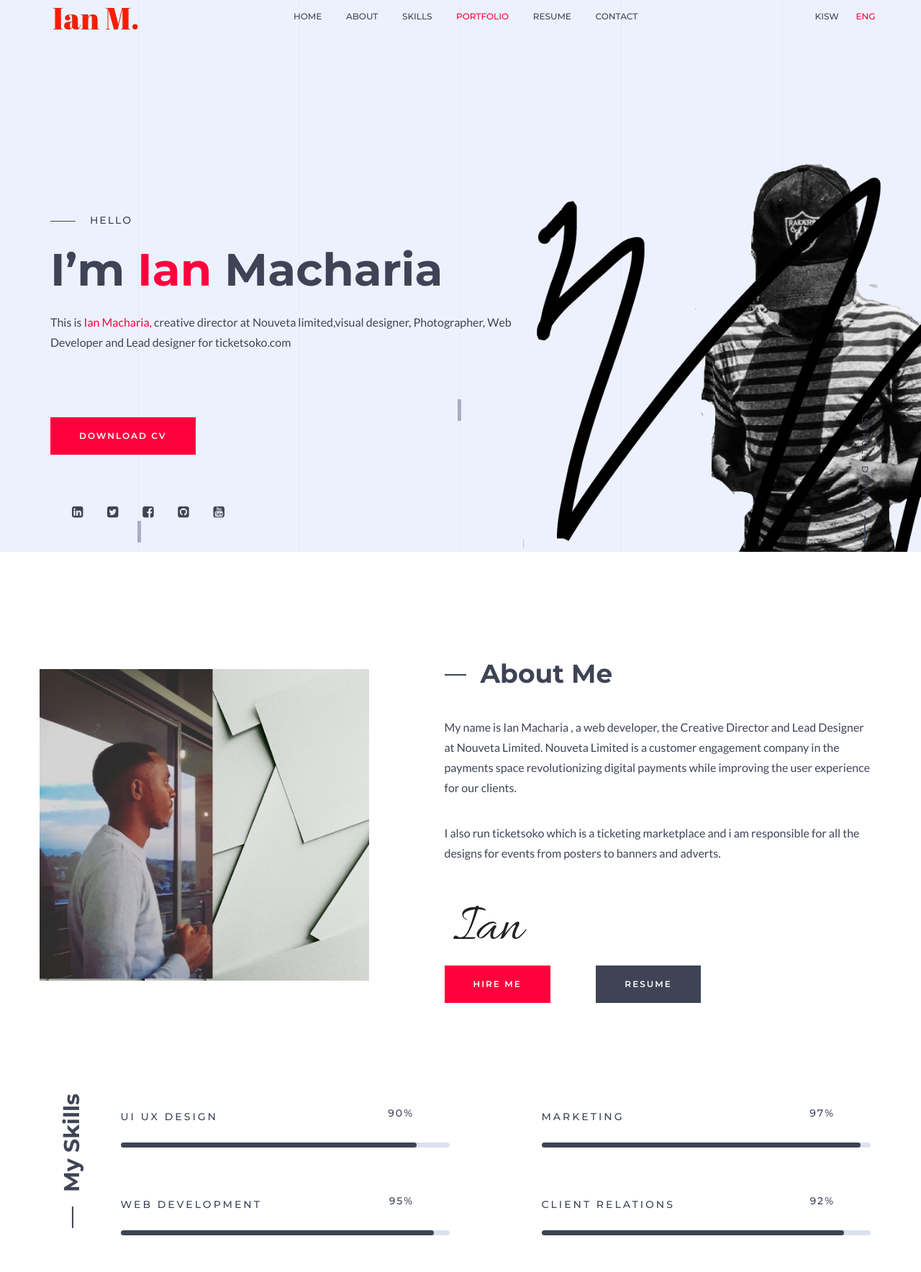
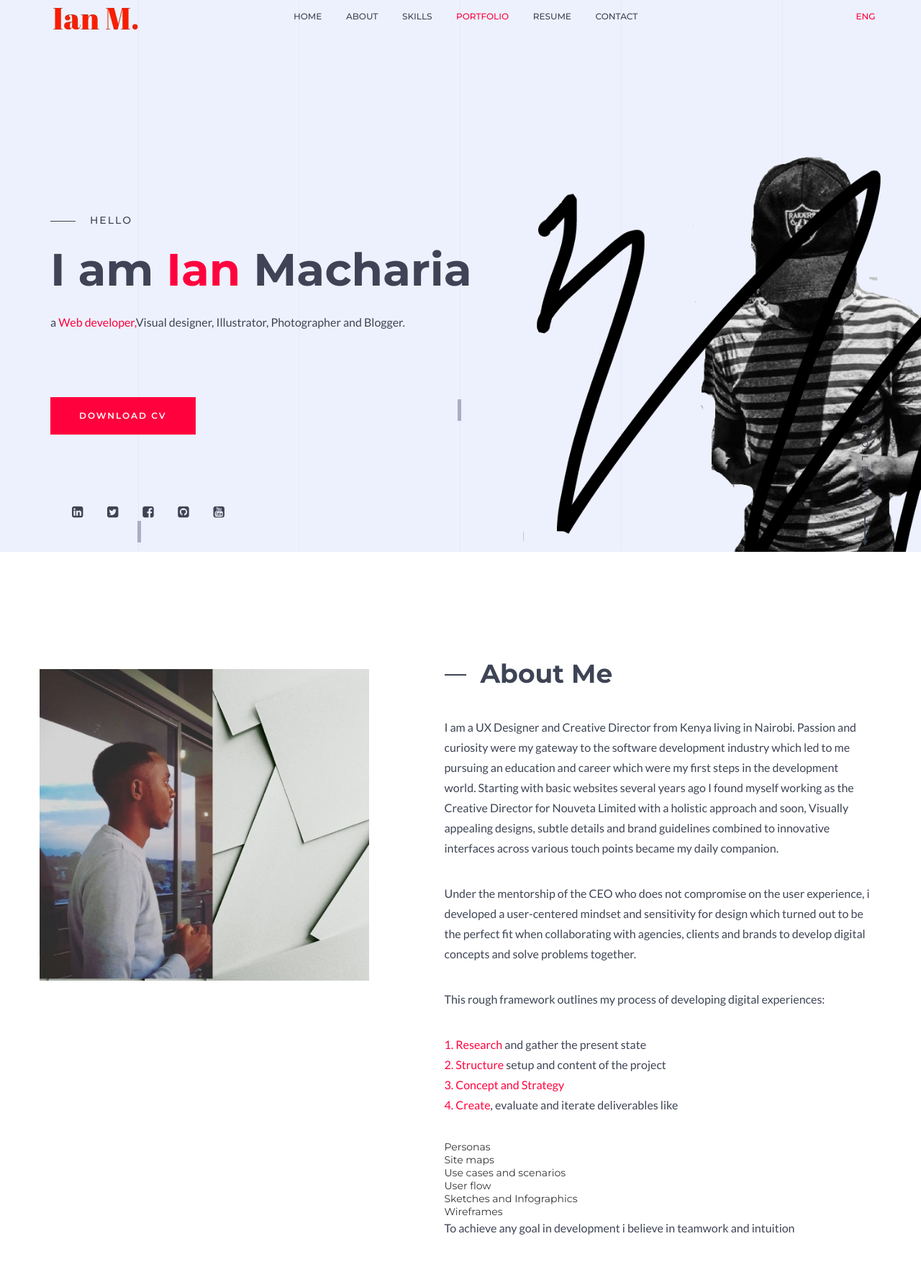
Before and after one commit to ianjravin/portfolio-ian, a plain HTML site: page index.html in a window 1280 px wide. Shown: the part 33-1801 px from the top of the page at 72% size. Drawn offline with Linux system fonts and the light colour scheme; a web font is replaced by a local one.

Commit message:
modifications

```diff
--- a/index.html
+++ b/index.html
@@ -87,8 +87,8 @@
                <div class="secect-language">
                   <ul class="list-inline">
 
-                     <li><a href="#">kisw</a>
-                     </li>
+                     <!-- <li><a href="#">kisw</a>
+                     </li> -->
                      <li><a class="active" href="#">eng</a>
                      </li>
                   </ul>
@@ -114,8 +114,8 @@
             <div class="row">
                <div class="col-md-7">
                   <div class="slider-text"> <span class="intro">hello</span>
-                     <h1>I’m <span>Ian</span> Macharia</h1>
-                     <p>This is <span>Ian Macharia,</span> creative director at Nouveta limited,visual designer, Photographer, Web Developer and Lead designer for ticketsoko.com</p>
+                     <h1>I am <span>Ian</span> Macharia</h1>
+                     <p> a <span>Web developer,</span>Visual designer, Illustrator, Photographer and Blogger. </p>
                   </div> <a href="assets/img/IanMachariaCV.docx" class="comman-btn download-btn">DOWNLOAD CV <img src="assets/img/brand-icons/hover-icon-2.png" alt="place img" class=""></a>
                </div>
                <div class="hero-image">
@@ -159,9 +159,29 @@
                <div class="col-md-7">
                   <div class="about-right">
                      <h2>About Me</h2>
-                     <p>My name is Ian Macharia , a web developer, the Creative Director and Lead Designer at Nouveta Limited.  Nouveta Limited is a customer engagement company in the payments space revolutionizing digital payments while improving the user experience for our clients.
-</p>
-                     <p>I also run ticketsoko which is a ticketing marketplace and i am responsible for all the designs for events from posters to banners and adverts.</p>
+                     <p> I am a UX Designer and Creative Director from Kenya living in Nairobi. Passion and curiosity were my gateway to the software development industry which led to me pursuing an education and career which were  my first steps in the development world. Starting with basic websites several years ago I found myself working as the Creative Director for Nouveta Limited with a holistic approach and soon, Visually appealing designs, subtle details and brand guidelines combined to innovative interfaces across various touch points became my daily companion.</p>
+                     <p>Under the mentorship of the CEO who does not compromise on the user experience, i developed a user-centered mindset and sensitivity for design which turned out to be the perfect fit when collaborating with agencies, clients and brands to develop digital concepts and solve problems together.
+
+                       <p>
+ 											This rough framework outlines my process of developing digital experiences:
+ 										</p>
+                       <p class="subtitled">
+                       											<span class="proxima-nova-bold uppercase"><span class="text-color--red">1.</span> Research</span> and gather the present state <br>
+                       											<span class="proxima-nova-bold uppercase"><span class="text-color--red">2.</span> Structure</span> setup and content of the project  <br>
+                       											<span class="proxima-nova-bold uppercase"><span class="text-color--red">3.</span> Concept and Strategy </span><br>
+                       											<span class="proxima-nova-bold uppercase"><span class="text-color--red">4.</span> Create</span>, evaluate and iterate deliverables like<br>
+
+                       										</p>
+                       										<ul>
+                       												<li>Personas</li>
+                       												<li>Site maps</li>
+                       												<li>Use cases and scenarios</li>
+                       												<li>User flow</li>
+                       												<li>Sketches and Infographics</li>
+                       												<li>Wireframes</li>
+                       											</ul>
+
+                                            <p> To achieve any goal in development i believe in teamwork and intuition</p>
                   </div>
                   <div class="about-meta">
                      <a href="#">
@@ -171,7 +191,7 @@
                         <ul class="list-inline">
                            <li><a href="#contact" class="comman-btn about-me-btn">hire me <img src="assets/img/brand-icons/hover-icon-2.png" alt="place img" class=""></a>
                            </li>
-                           <li><a href="#about.html" class="comman-btn about-me-btn-2">RESUME <img src="assets/img/brand-icons/hover-icon-2.png" alt="place img" class=""></a>
+                           <li><a href="#resume" class="comman-btn about-me-btn-2">RESUME <img src="assets/img/brand-icons/hover-icon-2.png" alt="place img" class=""></a>
                            </li>
                         </ul>
                      </div>
@@ -245,25 +265,25 @@
                <div class="service-teatimonial-single-item">
                   <div class="service-teatimonial-item-inner"> <span class="fa fa-html5"></span>
                      <h4>PRODUCT DEVELOPMENT</h4>
-                     <p>I've led a team of developers on many projects from inception(ideas) to pilot products</p>
+                     <p>I've led a team of developers on many projects from ideas and vision to prototypes</p>
                   </div>
                </div>
                <div class="service-teatimonial-single-item">
                   <div class="service-teatimonial-item-inner"> <span class="fa fa-users"></span>
                      <h4>CLIENT RELATIONS</h4>
-                     <p>I handle clients and communicate their feedback to the team while doing support for products.</p>
+                     <p>I have learnt how to build relationships with clients and address their concerns and providing guidance and advice.</p>
                   </div>
                </div>
                <div class="service-teatimonial-single-item">
                   <div class="service-teatimonial-item-inner"> <span class="fa fa-camera-retro"></span>
                      <h4>PHOTOGRAPHY</h4>
-                     <p>I take photos and design banners and posters for ticketsoko and all our social media pages.</p>
+                     <p>I take photos and design banners and posters for ticketsoko and girlstuff.co.ke for social media.</p>
                   </div>
                </div>
                <div class="service-teatimonial-single-item">
                   <div class="service-teatimonial-item-inner"> <span class="fa fa-css3"></span>
                      <h4>UI UX DESIGN</h4>
-                     <p>I am a front-end developer designing all our products to our clients specifications and user experience.</p>
+                     <p>I am a front-end developer with two eyes for design and a third eye for user experience.</p>
                   </div>
                </div>
             </div>
@@ -647,8 +667,8 @@
             <div class="row">
                <div class="col-md-7">
                   <div class="contact-text">
-                     <p class="contact-info">Let’s make something new, different and more meaningful or make thing more visual
-                        <br>or Conceptual ? <span> Just Say Hello !</span>
+                     <p class="contact-info">Let’s make something new, different and more meaningful or make things more visual
+                        <br>or Conceptual? <span> Just Say Hello !</span>
                         <img src="assets/img/brand-icons/indigatore-icon-3.png" alt="place img" class="faa-passing animated">
                      </p>
                   </div>
@@ -735,8 +755,8 @@
             <div class="row">
                <div class="col-md-12">
                   <div class="footer-bottom-text">
-                     <p>Copyright © 2019 <a href="#" class="theme-info">Ian Jravin</a>, All rights Reserved.
-                        <br>Created by Jravin_Designs</p>
+                     <p>Copyright © 2019 <a href="#" class="info">Ian Macharia</a>, All rights Reserved.
+
                   </div>
                </div>
             </div>
```
